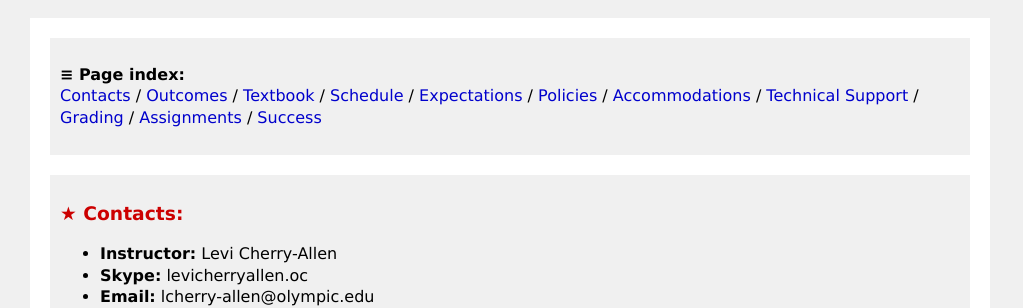
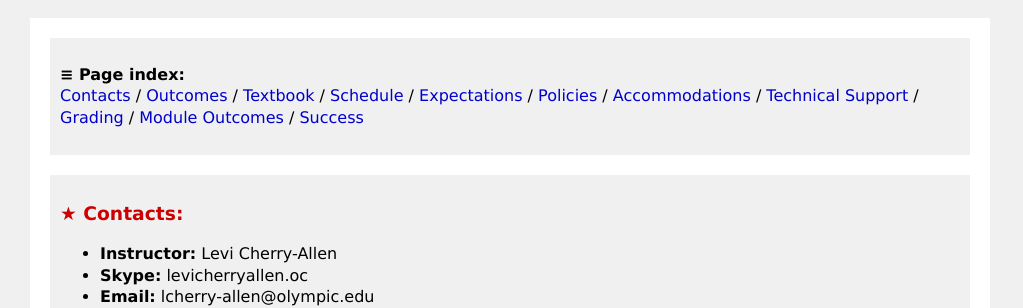
Before and after one commit to argoc/syllabub, a Jekyll site: the page CIS155.html, which Jekyll copies as it is, in a window 1280 px wide and 900 px high. Shown: the part 141-449 px from the top of the window, without its empty margins (0-1023 px from the left). Built offline with Jekyll 4.4.1, drawn with Linux system fonts in a browser that asks for light colours.

Commit message:
refine links

```diff
--- a/CIS155.html
+++ b/CIS155.html
@@ -61,7 +61,7 @@ td { padding: 0.2em; }
 <a href="#Accommodations">Accommodations</a> /
 <a href="#Support">Technical Support</a> /
 <a href="#Grading">Grading</a> /
-<a href="#Assignments">Assignments</a> /
+<a href="#Outcomes">Module Outcomes</a> /
 <a href="#Success">Success</a></p></article>
 
 <article id="Contacts"><h3>
@@ -582,7 +582,7 @@ If your points are below 460 points, a grade of 0 will be reported unless you ex
 4.0-701    3.0-636    2.0-563    1.0-490
 3.7-679    2.7-606    1.7-533    0.7-460
 </pre></article>
-<article id="Assignments"><h3>
+<article id="Outcomes"><h3>
 	&#x2605; Module Learning Outcomes:
 	</h3><p>
 	See the due date in the Course Schedule section near the top of this document.
```
